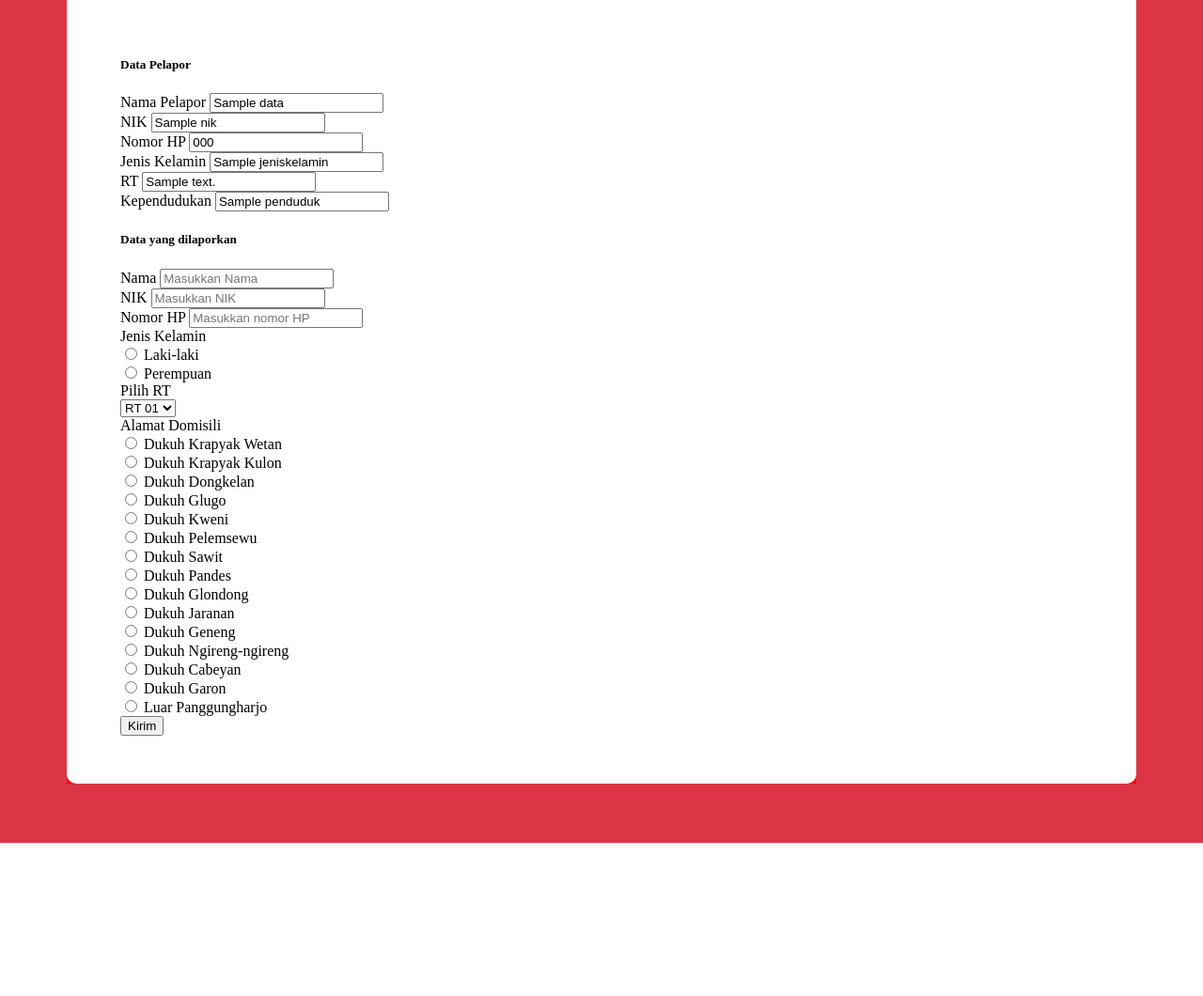
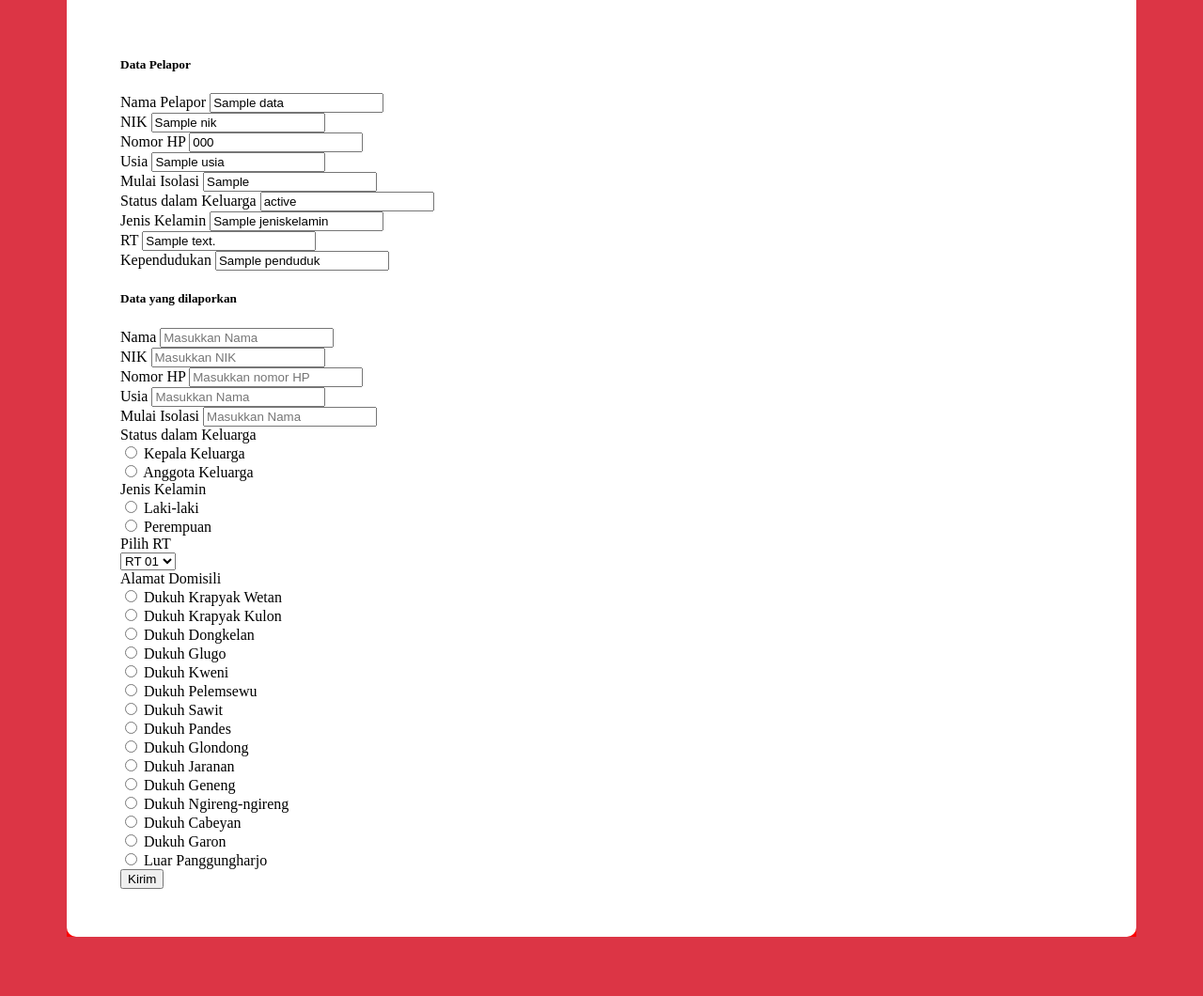
Before and after one commit to mizdadhudani/PTC, a PHP site: the page made by application/views/tambahlistbaru.php in a window 1280 px wide. Shown: the part 225-1285 px from the top of the page at 94% size. Before the commit the page ends 1122 px from the top, so only its background shows below. Run offline with PHP 8.4, Linux system fonts and the light colour scheme; the template is opened without the code that fills it: most values are stand-ins (such as "Sample title", 1, 10 or a date in 2020); data that the repository does not hold is empty; some libraries are stand-ins or nearby versions.

Commit message:
penambahan isi form

```diff
--- a/application/views/tambahlistbaru.php
+++ b/application/views/tambahlistbaru.php
@@ -145,6 +145,30 @@
 
               <div class="form-group">
 
+              <label for="staticEmail">Usia</label>
+
+                 <input type="text" readonly class="form-control" id="staticEmail" value="<?php echo $data->usia?>">
+
+              </div>
+
+              <div class="form-group">
+
+              <label for="staticEmail">Mulai Isolasi</label>
+
+                 <input type="text" readonly class="form-control" id="staticEmail" value="<?php echo $data->mulai_isolasi?>">
+
+              </div>
+
+              <div class="form-group">
+
+              <label for="staticEmail">Status dalam Keluarga</label>
+
+                 <input type="text" readonly class="form-control" id="staticEmail" value="<?php echo $data->status_dlm_keluarga?>">
+
+              </div>
+
+              <div class="form-group">
+
               <label for="staticEmail">Jenis Kelamin</label>
 
                  <input type="text" readonly class="form-control" id="staticEmail" value="<?php echo $data->jeniskelamin?>">
@@ -240,6 +264,52 @@
           }
 
          </script>
+
+  </div>
+
+  <div class="form-group">
+
+    <label for="Nama">Usia</label>
+
+    <input type="text" class="form-control" id="Nama" placeholder="Masukkan Nama" required="" name="usia" >
+
+  </div>
+
+  <div class="form-group">
+
+    <label for="Nama">Mulai Isolasi</label>
+
+    <input type="text" class="form-control" id="Nama" placeholder="Masukkan Nama" required="" name="mulai_isolasi" >
+
+  </div>
+
+  <div class="form-group">
+
+    <label for="JenisKelamin">Status dalam Keluarga</label>
+
+    <div class="form-check">
+
+  <input class="form-check-input" type="radio" name="status_dlm_keluarga" id="status_dlm_keluarga" value="Kepala Keluarga" required="">
+
+  <label class="form-check-label" for="exampleRadios1">
+
+    Kepala Keluarga
+
+  </label>
+
+</div>
+
+<div class="form-check">
+
+  <input class="form-check-input" type="radio" name="status_dlm_keluarga" id="status_dlm_keluarga" value="Anggota Keluarga" required="">
+
+  <label class="form-check-label" for="exampleRadios2">
+
+    Anggota Keluarga
+
+  </label>
+
+</div>
 
   </div>
 
```
Also changed, not shown: application/models/Modulpenduduk.php (+21 -0 lines), application/views/databaru.php (+48 -0 lines).
